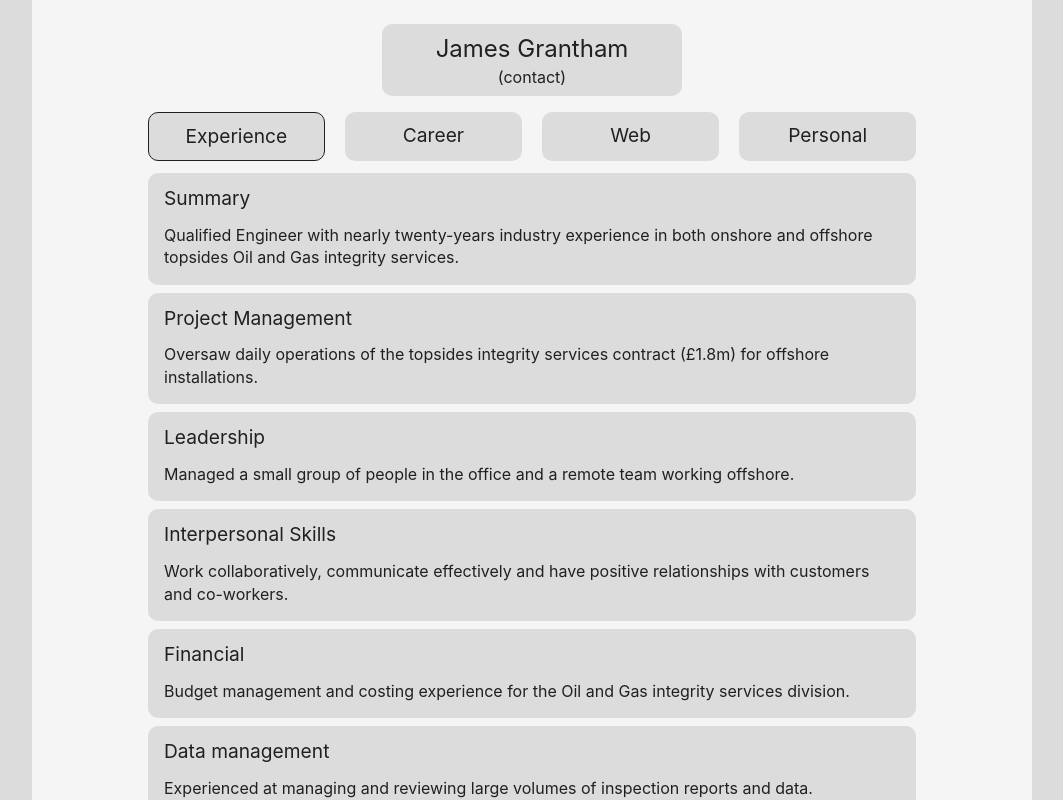
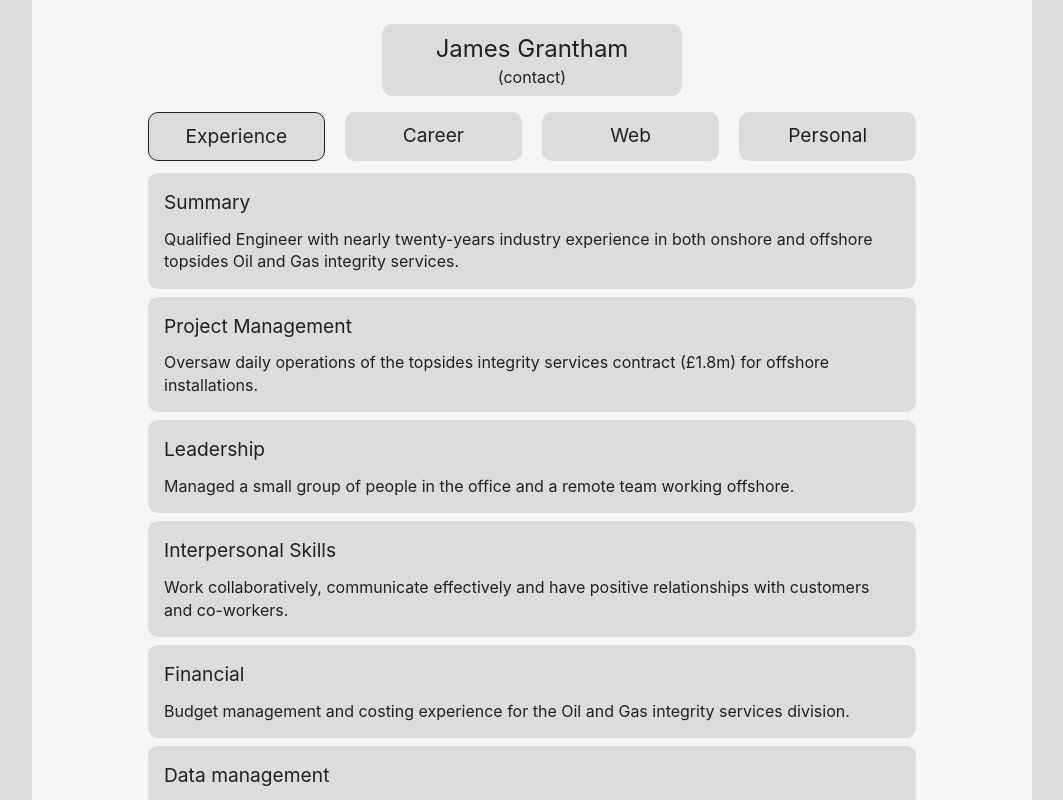
Before and after one commit to jrgrantham/james-grantham, a React (Create React App) app: page /professional in a window 1280 px wide. Shown: the top 800 px of the page, without its empty margins (108-1171 px from the left). Built offline with nearby package versions, Linux system fonts and the light colour scheme.

Commit message:
Styling tweaks

```diff
--- a/src/components/MainContent.jsx
+++ b/src/components/MainContent.jsx
@@ -63,7 +63,7 @@ const Article = styled.div`
   cursor: pointer
   h5 {
     text-align: left
-    padding: 0.25rem 0
+    padding: 0.5rem 0 0.25rem 0
   }
 
   @media (pointer:fine) {
```
